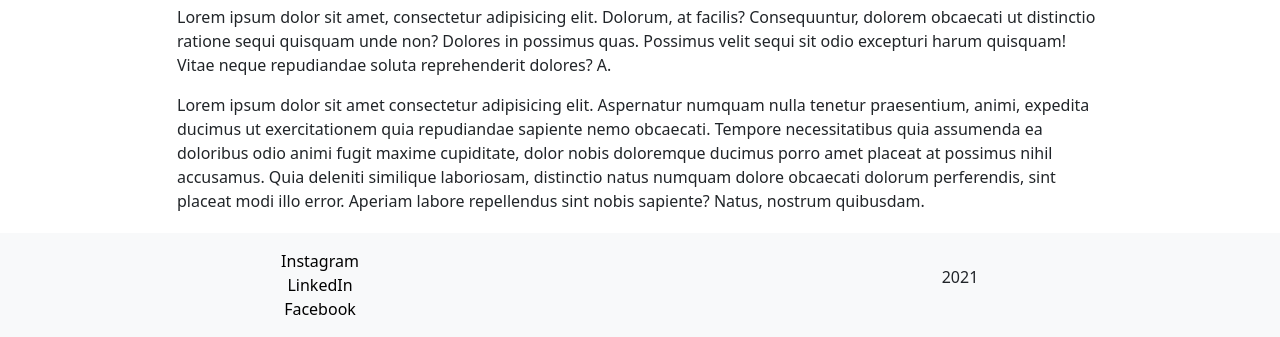
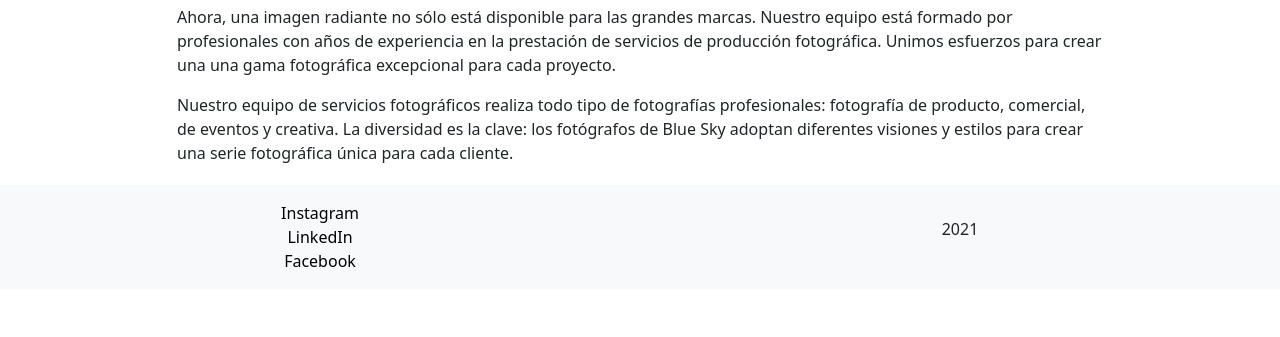
Before and after one commit to KanNeimann/PaginaFotografo-Neimann, a website: page informacion.html in a window 1280 px wide. Shown: the part 485-822 px from the top of the page. After the commit the page ends 800 px from the top, so only its background shows below. Drawn offline with nearby package versions, Linux system fonts and the light colour scheme.

Commit message:
Se agrega contenido a las paginas

```diff
--- a/informacion.html
+++ b/informacion.html
@@ -69,22 +69,10 @@
       <h2 class="text-center titulo py-4">Informacion</h2>
       <div class="col-10">
       <p class="text-justify">
-        Lorem ipsum dolor sit amet, consectetur adipisicing elit. Dolorum, at
-        facilis? Consequuntur, dolorem obcaecati ut distinctio ratione sequi
-        quisquam unde non? Dolores in possimus quas. Possimus velit sequi sit
-        odio excepturi harum quisquam! Vitae neque repudiandae soluta
-        reprehenderit dolores? A.
+        Ahora, una imagen radiante no sólo está disponible para las grandes marcas. Nuestro equipo está formado por profesionales con años de experiencia en la prestación de servicios de producción fotográfica. Unimos esfuerzos para crear una una gama fotográfica excepcional para cada proyecto.
       </p>
       <p class="text-justify">
-        Lorem ipsum dolor sit amet consectetur adipisicing elit. Aspernatur
-        numquam nulla tenetur praesentium, animi, expedita ducimus ut
-        exercitationem quia repudiandae sapiente nemo obcaecati. Tempore
-        necessitatibus quia assumenda ea doloribus odio animi fugit maxime
-        cupiditate, dolor nobis doloremque ducimus porro amet placeat at
-        possimus nihil accusamus. Quia deleniti similique laboriosam, distinctio
-        natus numquam dolore obcaecati dolorum perferendis, sint placeat modi
-        illo error. Aperiam labore repellendus sint nobis sapiente? Natus,
-        nostrum quibusdam.
+        Nuestro equipo de servicios fotográficos realiza todo tipo de fotografías profesionales: fotografía de producto, comercial, de eventos y creativa. La diversidad es la clave: los fotógrafos de Blue Sky adoptan diferentes visiones y estilos para crear una serie fotográfica única para cada cliente.
       </p>
     </div>
     </div>
```
Also changed, not shown: cursos.html (+1 -3 lines), galeria.html (+1 -3 lines), index.html (+1 -7 lines).
